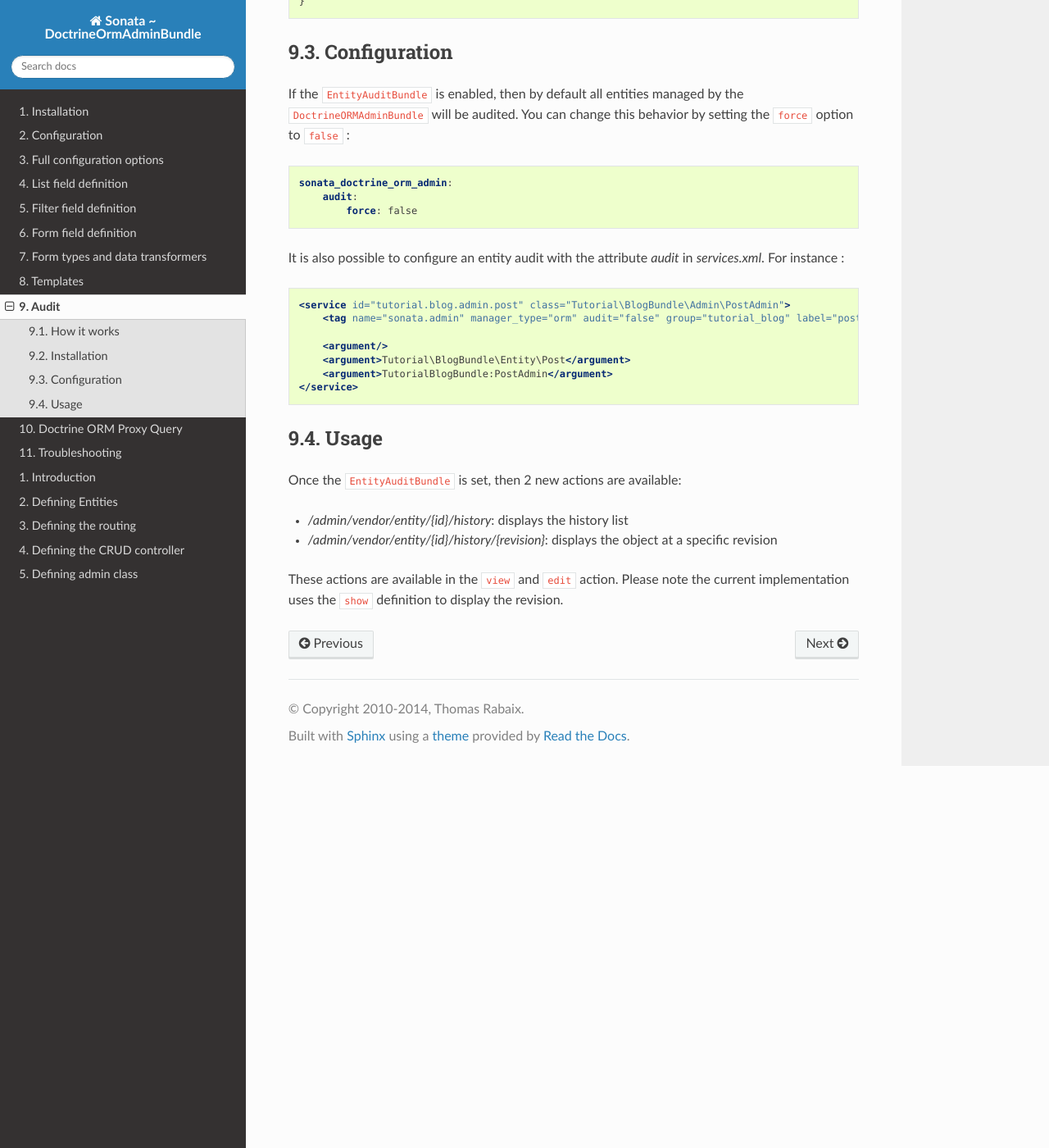
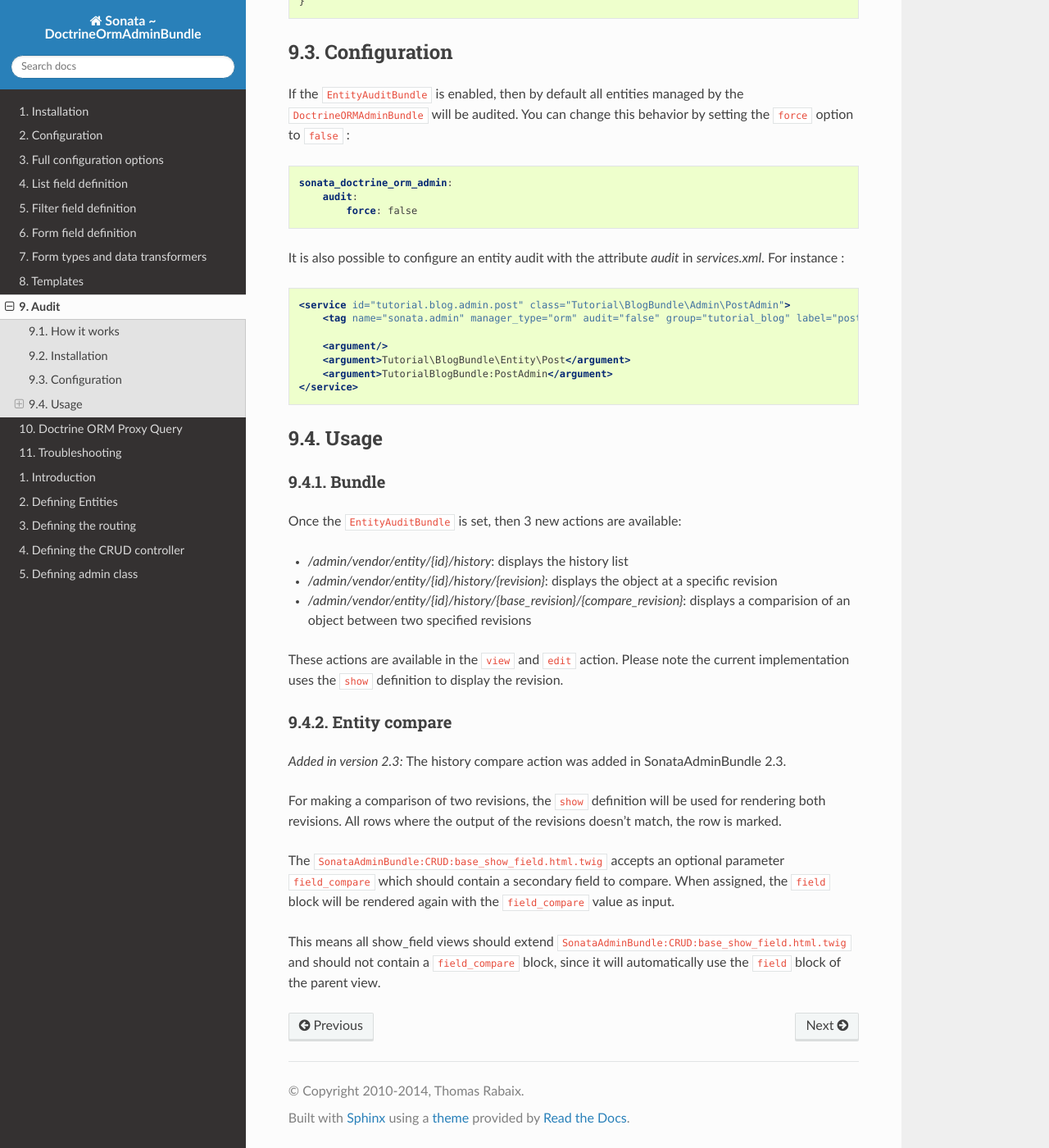
Before and after one commit to sonata-project/SonataDoctrineORMAdminBundle, a Sphinx documentation site: the page built from Resources/doc/reference/audit.rst, in a window 1280 px wide and 1400 px high, scrolled down 1144 px. Shown: the whole window at 82% size. Built offline with Sphinx 7.4.7 and the Read the Docs theme 2.0.0, drawn with Linux system fonts in a browser that asks for light colours.

Commit message:
Add documentation for Entity Audit PR in SonataAdminBundle

```diff
--- a/Resources/doc/reference/audit.rst
+++ b/Resources/doc/reference/audit.rst
@@ -81,10 +81,26 @@
 Usage
 -----
 
-Once the ``EntityAuditBundle`` is set, then 2 new actions are available:
+Bundle
+^^^^^^
+
+Once the ``EntityAuditBundle`` is set, then 3 new actions are available:
 
 * `/admin/vendor/entity/{id}/history`: displays the history list
 * `/admin/vendor/entity/{id}/history/{revision}`: displays the object at a specific revision
+* `/admin/vendor/entity/{id}/history/{base_revision}/{compare_revision}`: displays a comparision of an object between two specified revisions
 
 These actions are available in the ``view`` and ``edit`` action.
 Please note the current implementation uses the ``show`` definition to display the revision.
+
+Entity compare
+^^^^^^^^^^^^^^
+
+.. versionadded:: 2.3
+    The history compare action was added in SonataAdminBundle 2.3.
+
+For making a comparison of two revisions, the ``show`` definition will be used for rendering both revisions. All rows where the output of the revisions doesn't match, the row is marked.
+
+The ``SonataAdminBundle:CRUD:base_show_field.html.twig`` accepts an optional parameter ``field_compare`` which should contain a secondary field to compare. When assigned, the ``field`` block will be rendered again with the ``field_compare`` value as input.
+
+This means all show_field views should extend ``SonataAdminBundle:CRUD:base_show_field.html.twig`` and should not contain a ``field_compare`` block, since it will automatically use the ``field`` block of the parent view.
```
